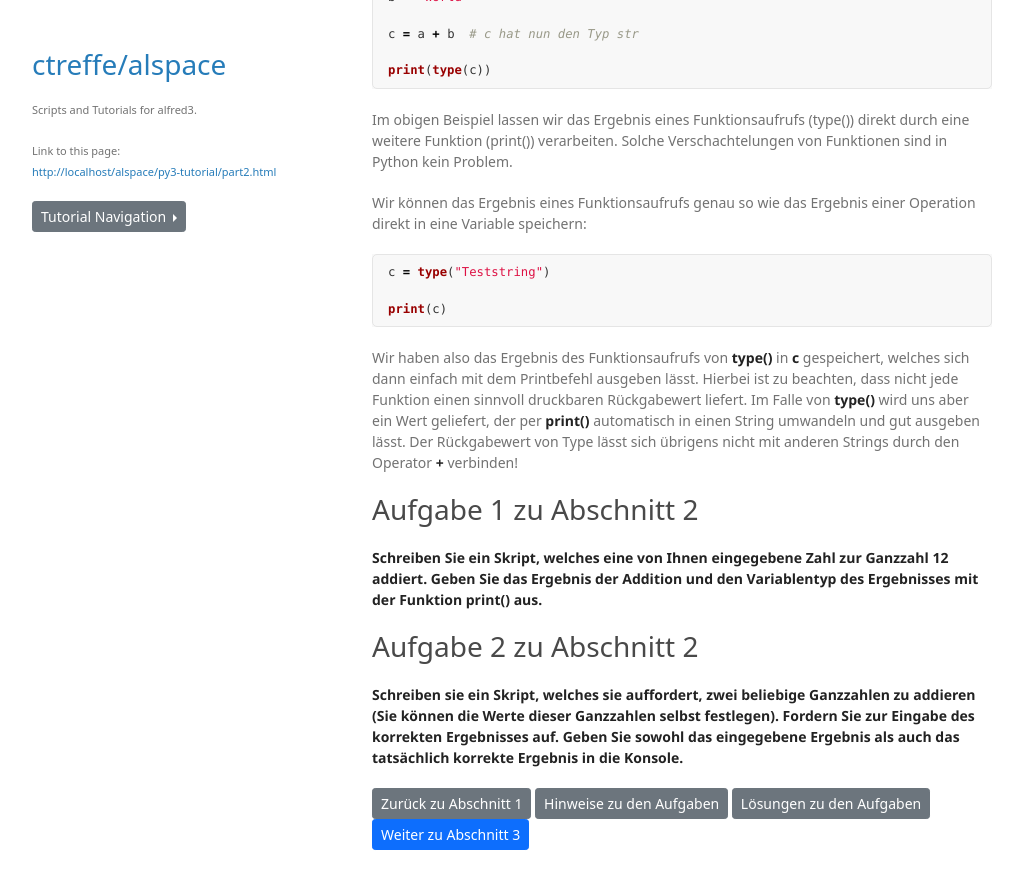
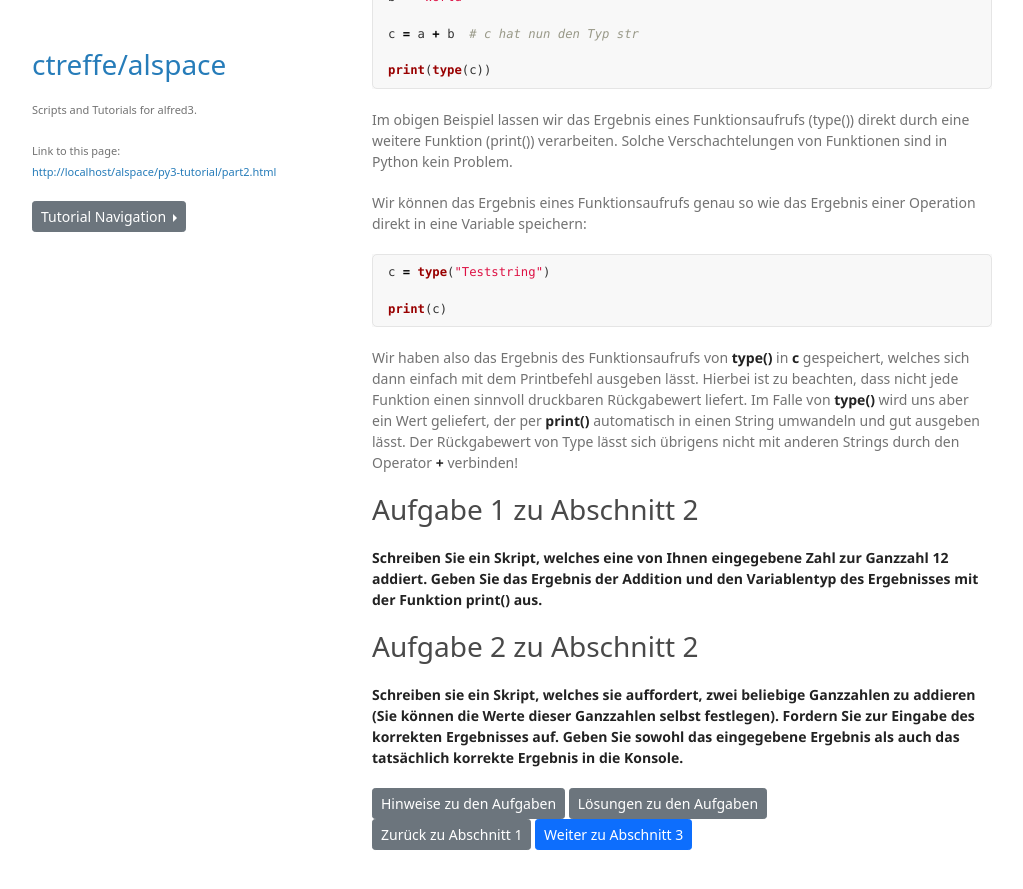
Before and after one commit to ctreffe/alspace, a Jekyll site: the page built from py3-tutorial/part2.md, in a window 1280 px wide and 900 px high, scrolled down 1479 px. Shown: the top 889 px of the window, without its empty margins (128-1151 px from the left). Built offline with Jekyll 4.4.1, drawn with Linux system fonts in a browser that asks for light colours; some web fonts are replaced; our own code applies the rules of GitHub Pages for plain Markdown files.

Commit message:
Test new button layout for tutorial part 2

```diff
--- a/py3-tutorial/part2.md
+++ b/py3-tutorial/part2.md
@@ -116,11 +116,13 @@ Ergebnisses auf. Geben Sie sowohl das eingegebene Ergebnis als auch das tatsäch
 Ergebnis in die Konsole.**
 
 <div class="d-grid gap-2 d-md-block">
-  <a href="part1" class="btn btn-secondary btn-sm" tabindex="1" role="button" aria-disabled="true">Zurück zu Abschnitt 1</a>
-
   <a href="part2_hints" class="btn btn-secondary btn-sm" tabindex="2" role="button" aria-disabled="true">Hinweise zu den Aufgaben</a>
 
   <a href="part2_solution" class="btn btn-secondary btn-sm" tabindex="3" role="button" aria-disabled="true">Lösungen zu den Aufgaben</a>
+</div>
+
+<div class="d-grid gap-2 d-md-block">
+  <a href="part1" class="btn btn-secondary btn-sm" tabindex="1" role="button" aria-disabled="true">Zurück zu Abschnitt 1</a>
 
   <a href="part3" class="btn btn-primary btn-sm" tabindex="4" role="button" aria-disabled="true">Weiter zu Abschnitt 3</a>
 </div>
```
